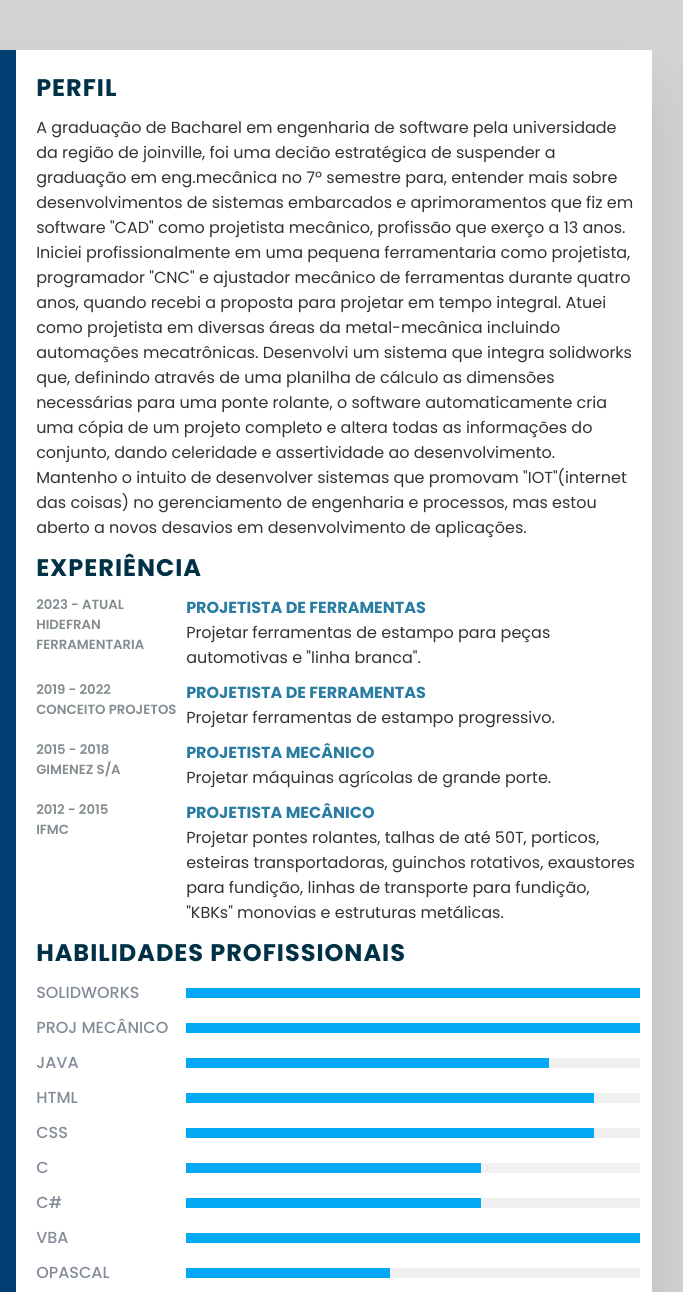
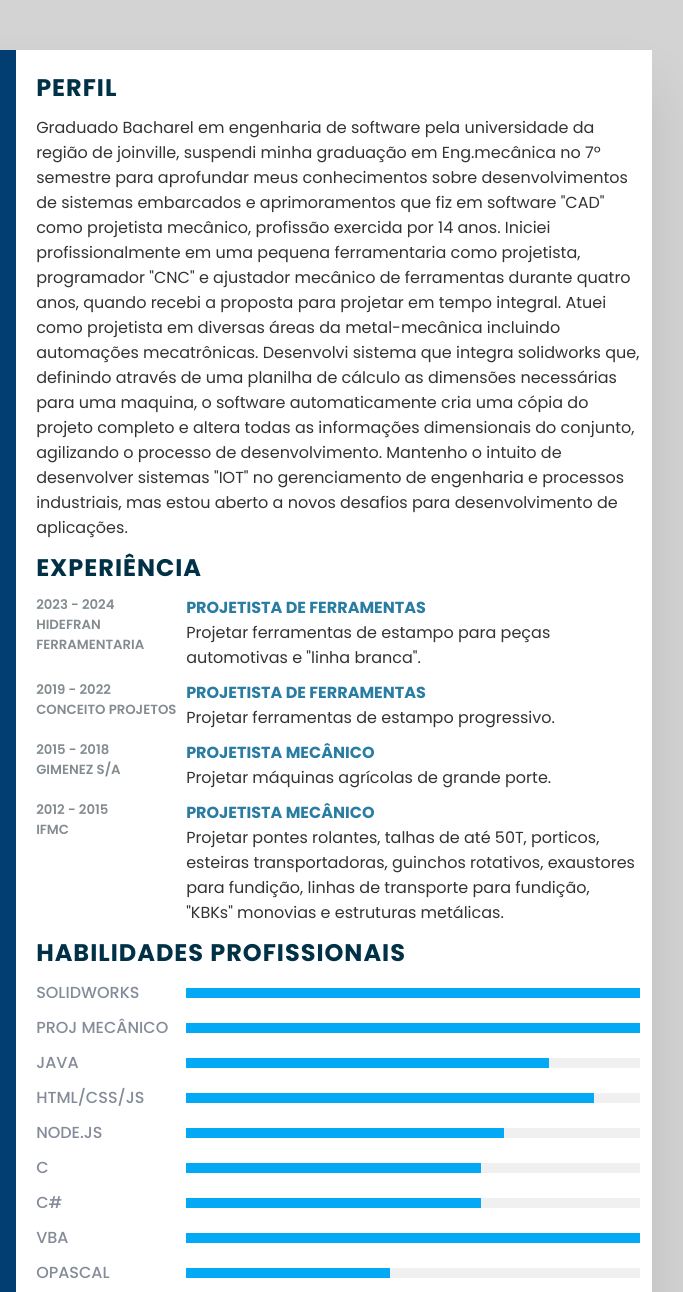
Before and after one commit to Batleman07/resumo-alessandro, a plain HTML site: page index.html in a window 1280 px wide. Shown: the top 1292 px of the page, 488-1171 px from the left. Drawn offline with Linux system fonts and the light colour scheme.

Commit message:
Alteração perfil

```diff
--- a/index.html
+++ b/index.html
@@ -94,13 +94,13 @@
         <div class="right_side">
             <div class="sobre">
                 <h2 class="titulo2">Perfil</h2>
-                <p>A graduação de Bacharel em engenharia de software pela universidade da região de joinville, foi uma decião estratégica de suspender a graduação em eng.mecânica no 7º semestre para, entender mais sobre desenvolvimentos de sistemas embarcados e aprimoramentos que fiz em software "CAD" como projetista mecânico, profissão que exerço a 13 anos. Iniciei profissionalmente  em uma pequena ferramentaria como projetista, programador "CNC" e ajustador mecânico de ferramentas durante quatro anos, quando recebi a proposta para projetar em tempo integral. Atuei como projetista em diversas áreas da metal-mecânica incluindo automações mecatrônicas. Desenvolvi um sistema que integra solidworks que, definindo através de uma planilha de cálculo as dimensões necessárias para uma ponte rolante, o software automaticamente cria uma cópia de um projeto completo e altera todas as informações do conjunto, dando celeridade e assertividade ao desenvolvimento. Mantenho o intuito de desenvolver sistemas que promovam "IOT"(internet das coisas) no gerenciamento de engenharia e processos, mas estou aberto a novos desavios em desenvolvimento de aplicações.</p>
+                <p>Graduado Bacharel em engenharia de software pela universidade da região de joinville, suspendi minha graduação em Eng.mecânica no 7º semestre para aprofundar meus conhecimentos sobre desenvolvimentos de sistemas embarcados e aprimoramentos que fiz em software "CAD" como projetista mecânico, profissão exercida por 14 anos. Iniciei profissionalmente  em uma pequena ferramentaria como projetista, programador "CNC" e ajustador mecânico de ferramentas durante quatro anos, quando recebi a proposta para projetar em tempo integral. Atuei como projetista em diversas áreas da metal-mecânica incluindo automações mecatrônicas. Desenvolvi sistema que integra solidworks que, definindo através de uma planilha de cálculo as dimensões necessárias para uma maquina, o software automaticamente cria uma cópia do projeto completo e altera todas as informações dimensionais do conjunto, agilizando o processo de desenvolvimento. Mantenho o intuito de desenvolver sistemas "IOT" no gerenciamento de engenharia e processos industriais, mas estou aberto a novos desafios para desenvolvimento de aplicações.</p>
             </div>
             <div class="sobre">
                 <h2 class="titulo2">Experiência</h2>
                 <div class="box">
                     <div class="year_company">
-                        <h5>2023 - Atual</h5>
+                        <h5>2023 - 2024</h5>
                         <h5>Hidefran ferramentaria</h5>
                     </div>
                     <div class="text">
@@ -160,19 +160,20 @@
                     </div>
                 </div>
                 <div class="box">
-                    <h4>html</h4>
+                    <h4>html/css/js</h4>
                     <div class="percent">
                         <div style="width: 90%;">
                         </div>
                     </div>
                 </div>
                 <div class="box">
-                    <h4>css</h4>
+                    <h4>NODE.js</h4>
                     <div class="percent">
-                        <div style="width: 90%;">
+                        <div style="width: 70%;">
                         </div>
                     </div>
                 </div>
+
                 <div class="box">
                     <h4>C</h4>
                     <div class="percent">
```
